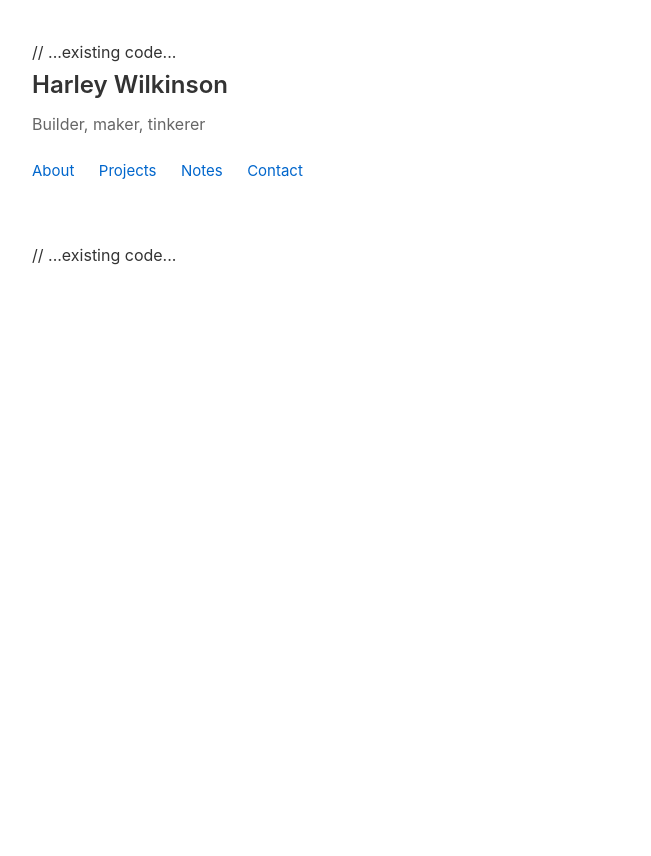
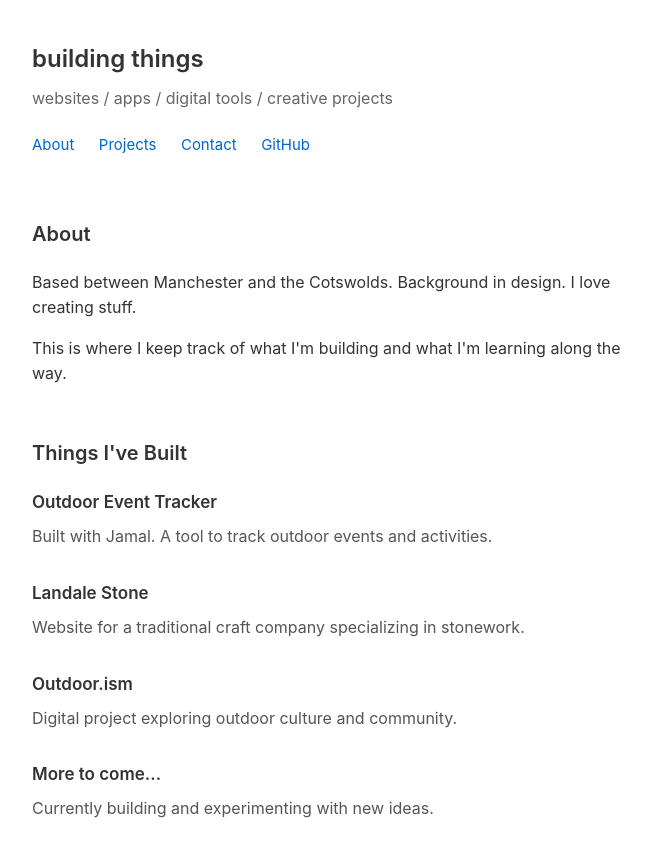
Before and after one commit to builtwithharley/Personal-Website, a plain HTML site: page index.html in a window 1280 px wide. Shown: the whole page, without its empty margins (303-954 px from the left). Before the commit the page ends 800 px from the top, so only its background shows below. Drawn offline with Linux system fonts and the light colour scheme.

Commit message:
Updated with my actual content

```diff
--- a/Personal Website 01.html
+++ b/index.html
@@ -1,4 +1,9 @@
-// ...existing code...
+<!DOCTYPE html>
+<html lang="en">
+<head>
+    <meta charset="UTF-8">
+    <meta name="viewport" content="width=device-width, initial-scale=1.0">
+    <title>building things</title>
     <style>
         * {
             margin: 0;
@@ -29,6 +34,10 @@
             color: #666;
             font-size: 16px;
             margin-bottom: 20px;
+        }
+
+        nav {
+            margin-top: 20px;
         }
 
         nav a {
@@ -98,13 +107,49 @@
 </head>
 <body>
     <header>
-        <h1>Harley Wilkinson</h1>
-        <p class="subtitle">Builder, maker, tinkerer</p>
-        <nav aria-label="Main navigation">
+        <h1>building things</h1>
+        <p class="subtitle">websites / apps / digital tools / creative projects</p>
+        <nav>
             <a href="#about">About</a>
             <a href="#projects">Projects</a>
-            <a href="#notes">Notes</a>
             <a href="mailto:builtwithharley@gmail.com">Contact</a>
+            <a href="https://github.com/builtwithharley" target="_blank">GitHub</a>
         </nav>
     </header>
-// ...existing code...
+
+    <section id="about">
+        <h2>About</h2>
+        <p>
+            Based between Manchester and the Cotswolds. Background in design. I love creating stuff.
+        </p>
+        <p>
+            This is where I keep track of what I'm building and what I'm learning along the way.
+        </p>
+    </section>
+
+    <section id="projects">
+        <h2>Things I've Built</h2>
+
+        <div class="project">
+            <h3>Outdoor Event Tracker</h3>
+            <p>Built with Jamal. A tool to track outdoor events and activities.</p>
+        </div>
+
+        <div class="project">
+            <h3>Landale Stone</h3>
+            <p>Website for a traditional craft company specializing in stonework.</p>
+        </div>
+
+        <div class="project">
+            <h3>Outdoor.ism</h3>
+            <p>Digital project exploring outdoor culture and community.</p>
+        </div>
+
+        <div class="project">
+            <h3>More to come...</h3>
+            <p>Currently building and experimenting with new ideas.</p>
+        </div>
+    </section>
+
+</body>
+</html>
```
